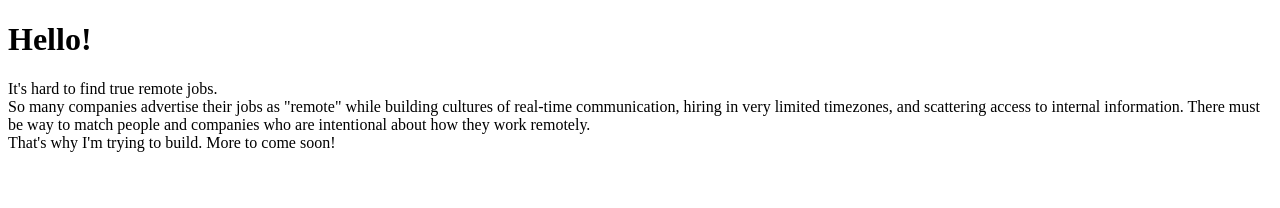
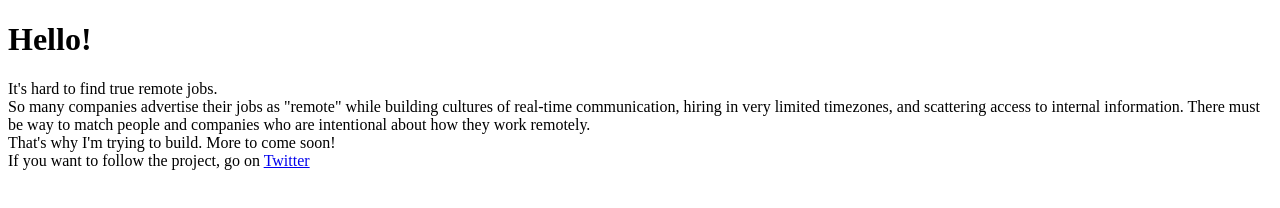
Before and after one commit to clementrog/trueremotejobs, a plain HTML site: page index.html in a window 1280 px wide. Drawn offline with Linux system fonts and the light colour scheme.

Commit message:
Update index.html

```diff
--- a/index.html
+++ b/index.html
@@ -6,6 +6,8 @@
   <br>
   So many companies advertise their jobs as "remote" while building cultures of real-time communication, hiring in very limited timezones, and scattering access to internal information. There must be way to match people and companies who are intentional about how they work remotely.
   <br>
-  That's why I'm trying to build. More to come soon!</p>
+  That's why I'm trying to build. More to come soon!
+  <br>
+  If you want to follow the project, go on <a href="https://twitter.com/clementrog">Twitter</a> </p>
 </body>
 </html>
```
